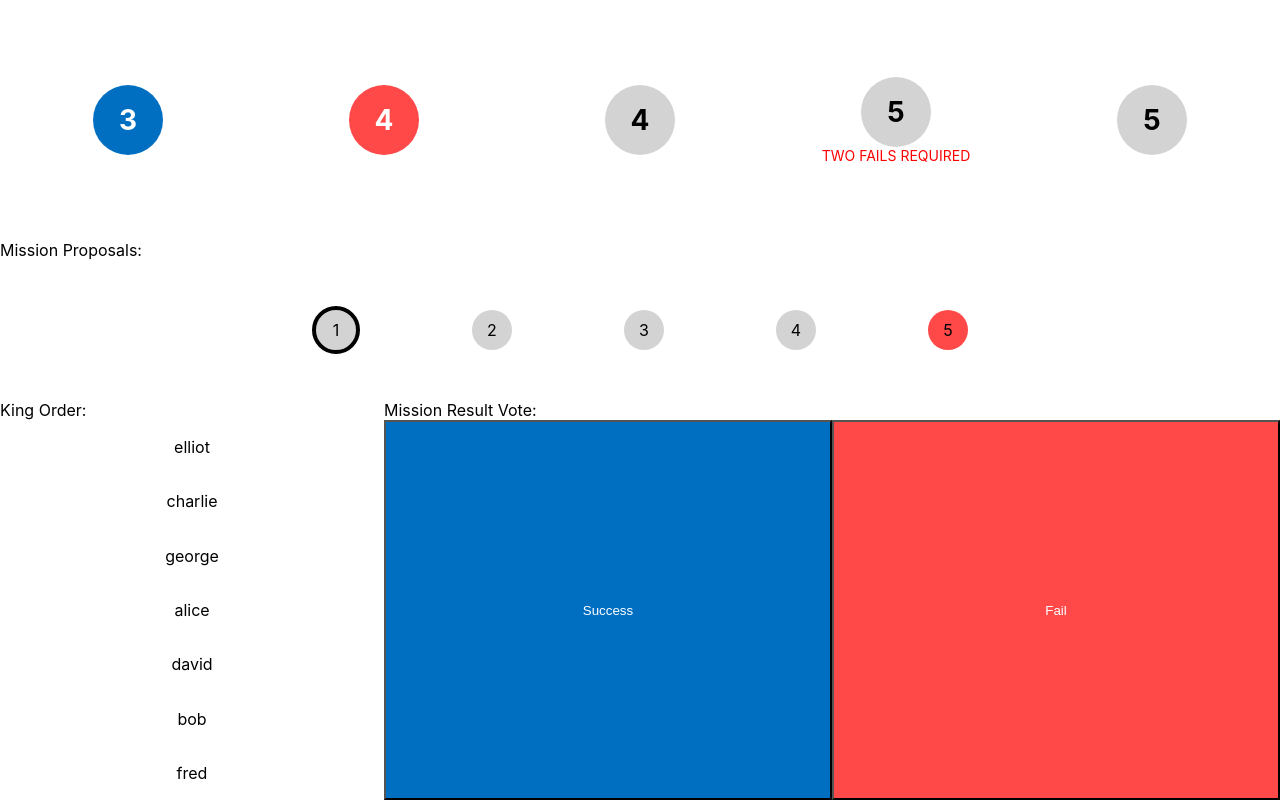
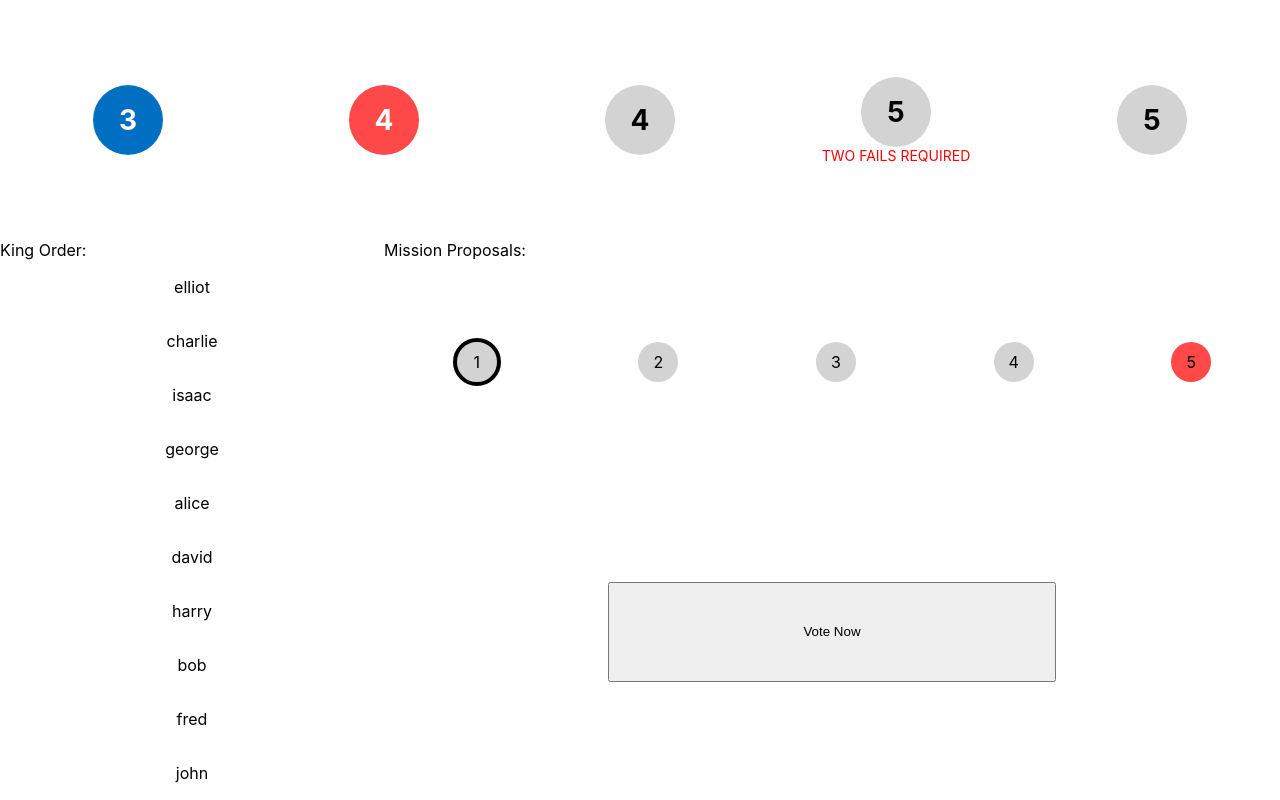
Before and after one commit to somethiiing/manual-valon, a React (Create React App) app: page / in a window 1280 px wide. Both pictures are taken after a click on the button "PLAYER". Built offline with nearby package versions, Linux system fonts and the light colour scheme; no server answers.

Commit message:
show vote buttons toggle and style updates

```diff
--- a/src/components/board.jsx
+++ b/src/components/board.jsx
@@ -24,11 +24,11 @@ const useStyles = makeStyles(theme => ({
   gameInfo: {
     display: 'flex',
     flexDirection: 'column',
-    height: '50%',
+    height: '30%',
   },
   questInfo: {
     width: '100%',
-    height: '60%',
+    height: '100%',
     display: 'flex',
     justifyContent: 'space-around'
   },
@@ -102,8 +102,12 @@ const useStyles = makeStyles(theme => ({
   },
   bottomSection: {
     width: '100%',
-    height: '50%',
+    height: '70%',
     display: 'flex'
+  },
+  bottomRightColumn: {
+    height: '100%',
+    width: '70%'
   },
   voteTrackerContainer: {
     width: '100%',
@@ -113,7 +117,6 @@ const useStyles = makeStyles(theme => ({
   },
   voteTracker: {
     height: '100%',
-    padding: '0 20%',
     display: 'flex',
     justifyContent: 'space-around',
     alignItems: 'center'
@@ -134,10 +137,21 @@ const useStyles = makeStyles(theme => ({
     border: 'solid 4px black'
   },
   voteContainer: {
-    width: '70%',
-    height: '100%',
+    width: '100%',
+    height: '60%',
     display: 'flex',
     flexDirection: 'column'
+  },
+  voteToggleContainer: {
+    width: '100%',
+    height: '60%',
+    display: 'flex',
+    justifyContent: 'center',
+    alignItems: 'center',
+  },
+  voteToggle: {
+    height: '30%',
+    width: '50%'
   },
   voteButtonContainer: {
     width: '100%',
@@ -149,6 +163,7 @@ const useStyles = makeStyles(theme => ({
     height: '100%',
     backgroundColor: '#006FC2',
     color: 'white',
+    fontSize: '30px',
     display: 'flex',
     justifyContent: 'center',
     alignItems: 'center'
@@ -158,6 +173,7 @@ const useStyles = makeStyles(theme => ({
     height: '100%',
     backgroundColor: '#FF4949',
     color: 'white',
+    fontSize: '30px',
     display: 'flex',
     justifyContent: 'center',
     alignItems: 'center'
@@ -166,17 +182,20 @@ const useStyles = makeStyles(theme => ({
 
 let testBoardData = {
     "missionVoteCount": {
-        "SUCCESS": 3,
-        "FAIL": 1
+        "SUCCESS": 0,
+        "FAIL": 0
     },
     "playersList": [
         "elliot",
         "charlie",
+        "isaac",
         "george",
         "alice",
         "david",
+        "harry",
         "bob",
-        "fred"
+        "fred",
+        "john"
     ],
     "doubleFail": true,
     "voteTrack": 1,
@@ -209,8 +228,13 @@ export default class Board extends React.Component {
     super(props);
 
     this.state = {
-      boardData: testBoardData
+      boardData: testBoardData,
+      shouldShowVoteButtons: false
     };
+
+     this.updateBoardData = this.updateBoardData.bind(this);
+     this.toggleShowVoteButtons = this.toggleShowVoteButtons.bind(this);
+     this.submitMissionVote = this.submitMissionVote.bind(this);
   }
 
   componentDidMount() {
@@ -229,15 +253,19 @@ export default class Board extends React.Component {
     this.setState({boardData: data});
   }
 
+  toggleShowVoteButtons(shouldShowVoteButtons) {
+    this.setState({shouldShowVoteButtons: shouldShowVoteButtons});
+  }
+
   submitMissionVote(vote) {
     // vote needs to be either 'SUCCESS' or 'FAIL'
     axios.post('/submitMissionVote', {vote});
+    this.toggleShowVoteButtons(false);
   }
 
   componentWillUnmount() {
     socket.disconnect();
   }
-
 
   render() {
     console.log('state', this.state)
@@ -249,6 +277,8 @@ export default class Board extends React.Component {
           <GameBoard
             returnedState={this.state.boardData}
             submitMissionVote={this.submitMissionVote}
+            toggleShowVoteButtons={this.toggleShowVoteButtons}
+            shouldShowVoteButtons={this.state.shouldShowVoteButtons}
           /> :
           <WaitForAdmin />
         }
@@ -268,7 +298,7 @@ function WaitForAdmin (props) {
 
 function GameBoard (props) {
   const classes = useStyles();
-  const { returnedState = {}, submitMissionVote } = props;
+  const { returnedState = {}, submitMissionVote, toggleShowVoteButtons, shouldShowVoteButtons = false } = props;
   const { missionVoteCount = {}, playersList = [], doubleFail = false, voteTrack = 1, missions = [] } = returnedState;
 
   const nextMission = missions.findIndex(mission => mission.missionResult === 'NOT_WENT');
@@ -279,18 +309,13 @@ function GameBoard (props) {
       <div className={classes.gameInfo}>
         <div className={classes.questInfo}>
           {missions.map( (mission, ind) =>
-            <QuestInfoItemCircles
+            <QuestInfoItem
               misNum={ind}
               misSize={mission.missionSize}
               doubleFail={doubleFail}
               missionData={mission}
-              missionVotes={missionResultReady && ind === nextMission ? missionVoteCount : {}}
             />
           )}
-        </div>
-        <div className={classes.voteTrackerContainer}>
-          <div className={classes.voteTrackerHeader}>Mission Proposals: </div>
-          <VoteTracker voteTrack={voteTrack} />
         </div>
       </div>
       <div className={classes.bottomSection}>
@@ -298,9 +323,18 @@ function GameBoard (props) {
           <div className={classes.playerListHeader}>King Order: </div>
           {playersList.map( (player) => <PlayerListItem playerName={player} />)}
         </div>
-        <div className={classes.voteContainer}>
-          <div className={classes.voteHeader}>Mission Result Vote: </div>
-          <MissionVote submitMissionVote={submitMissionVote}/>
+        <div className={classes.bottomRightColumn}>
+          <div className={classes.voteTrackerContainer}>
+            <div className={classes.voteTrackerHeader}>Mission Proposals: </div>
+            <VoteTracker voteTrack={voteTrack} />
+          </div>
+          <VoteArea
+            submitMissionVote={submitMissionVote}
+            toggleShowVoteButtons={toggleShowVoteButtons}
+            shouldShowVoteButtons={shouldShowVoteButtons}
+            missionVotes={missionVoteCount}
+            missionResultReady={missionResultReady}
+          />
         </div>
       </div>
     </div>
@@ -316,56 +350,13 @@ function QuestInfoItem (props) {
   const { misNum, misSize, doubleFail, missionData = {}, missionVotes } = props;
   const { missionResult = 'NOT_WENT' } = missionData;
 
-  const statusDisplay = missionResult === 'NOT_WENT' ? misSize.toString() : missionResult;
-
   if (missionResult !== 'NOT_WENT') {
     backgroundColor = missionResult === 'FAIL' ? '#FF4949' : '#006FC2'
+    //TODO set backgroundColor back to gray after accidental status change and back to NOT_WENT
     fontColor = 'white';
   }
-
-  return (
-    <div className={classes.questInfoItem}>
-      <div className={classes.questInfoItemData}>
-        <div style={{display: 'flex', flexDirection: 'column'}}>
-          <div style={{fontWeight: 800}}>Quest {misNum + 1}:</div>
-          <div style={{}}>Size: {misSize}</div>
-        </div>
-        {(doubleFail && misNum === 3) && <div style={{color: 'red'}}> TWO FAILS REQUIRED</div>}
-      </div>
-      <div
-        className={classes.questInfoItemStatus}
-        style={{ backgroundColor, color: fontColor }}
-      >
-        { statusDisplay.toUpperCase() }
-        <div className={classes.questResultDisplay}>
-          <div>{ missionVotes.SUCCESS > 0 && `Success Votes: ${missionVotes.SUCCESS}` }</div>
-          <div>{ missionVotes.FAIL > 0 && `Fail Votes: ${missionVotes.FAIL}` }</div>
-        </div>
-      </div>
-    </div>
-  );
-}
-
-
-function QuestInfoItemCircles (props) {
-  let backgroundColor = 'lightgray';
-  let fontColor = 'black'
-
-  const classes = useStyles();
-  const { misNum, misSize, doubleFail, missionData = {}, missionVotes } = props;
-  const { missionResult = 'NOT_WENT' } = missionData;
-
-  if (missionResult !== 'NOT_WENT') {
-    backgroundColor = missionResult === 'FAIL' ? '#FF4949' : '#006FC2'
-    fontColor = 'white';
-  }
-
-  //TODO put somewhere else
-  //
-  // <div className={classes.questResultDisplay}>
-  //   <div>{ missionVotes.SUCCESS > 0 && `Success Votes: ${missionVotes.SUCCESS}` }</div>
-  //   <div>{ missionVotes.FAIL > 0 && `Fail Votes: ${missionVotes.FAIL}` }</div>
-  // </div>
+  //TODO center/style section titles
+  //TODO center the double fail mission circle
   return (
     <div className={classes.questInfoItem}>
       <div
@@ -379,7 +370,6 @@ function QuestInfoItemCircles (props) {
   );
 }
 
-
 function PlayerListItem (props) {
   const classes = useStyles();
 
@@ -389,7 +379,6 @@ function PlayerListItem (props) {
     </div>
   )
 };
-
 
 function VoteTracker (props) {
   const classes = useStyles();
@@ -405,10 +394,44 @@ function VoteTracker (props) {
   )
 }
 
-function MissionVote (props) {
+function VoteArea (props) {
+  const classes = useStyles();
+  const { submitMissionVote, toggleShowVoteButtons, shouldShowVoteButtons, missionVotes, missionResultReady } = props;
+
+  if (missionResultReady) {
+    return (
+      <div className={classes.questResultDisplay}>
+        <div>{ missionVotes.SUCCESS > 0 && `Success Votes: ${missionVotes.SUCCESS}` }</div>
+        <div>{ missionVotes.FAIL > 0 && `Fail Votes: ${missionVotes.FAIL}` }</div>
+      </div>
+    );
+  } else if (shouldShowVoteButtons) {
+    return (
+      <MissionVote submitMissionVote={submitMissionVote} />
+    );
+  } else {
+    return (
+      <VoteToggle toggleShowVoteButtons={toggleShowVoteButtons} />
+    );
+  }
+}
+
+function VoteToggle (props) {
   const classes = useStyles();
 
   return (
+    <div className={classes.voteToggleContainer}>
+      <button className={classes.voteToggle} onClick={() => props.toggleShowVoteButtons(true)}>Vote Now</button>
+    </div>
+  );
+}
+
+function MissionVote (props) {
+  const classes = useStyles();
+  //TODO add 'cancel' toggle button to hide vote buttons - reuse VoteToggle with 'text' prop
+  return (
+    <div className={classes.voteContainer}>
+      <div className={classes.voteHeader}>Mission Result Vote: </div>
       <div className={classes.voteButtonContainer}>
         <button className={classes.voteButtonSuccess} onClick={() => props.submitMissionVote('SUCCESS')}>
           Success
@@ -417,5 +440,6 @@ function MissionVote (props) {
           Fail
         </button>
       </div>
+    </div>
   )
 }
```
Lines whose indentation alone changed are shown as unchanged.
